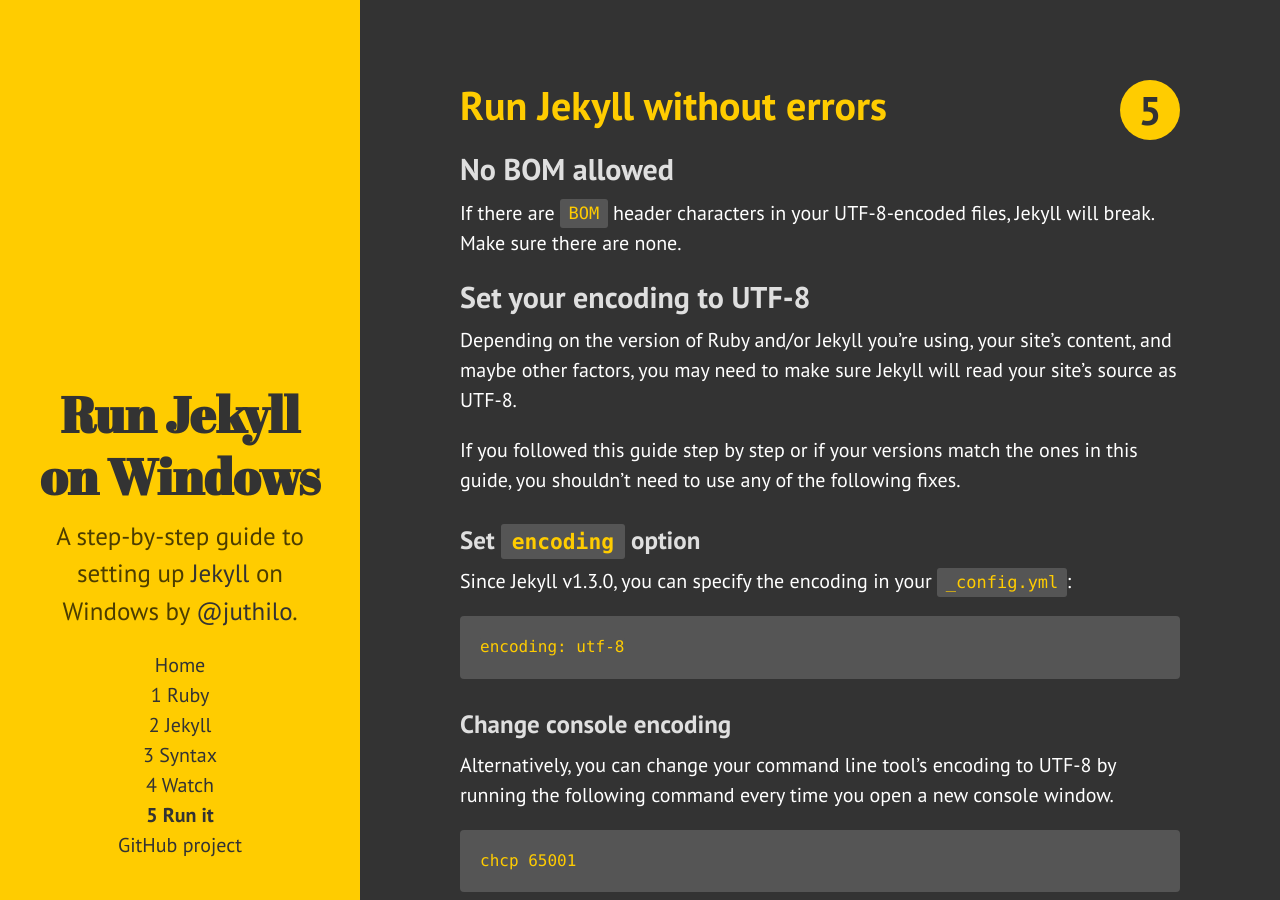
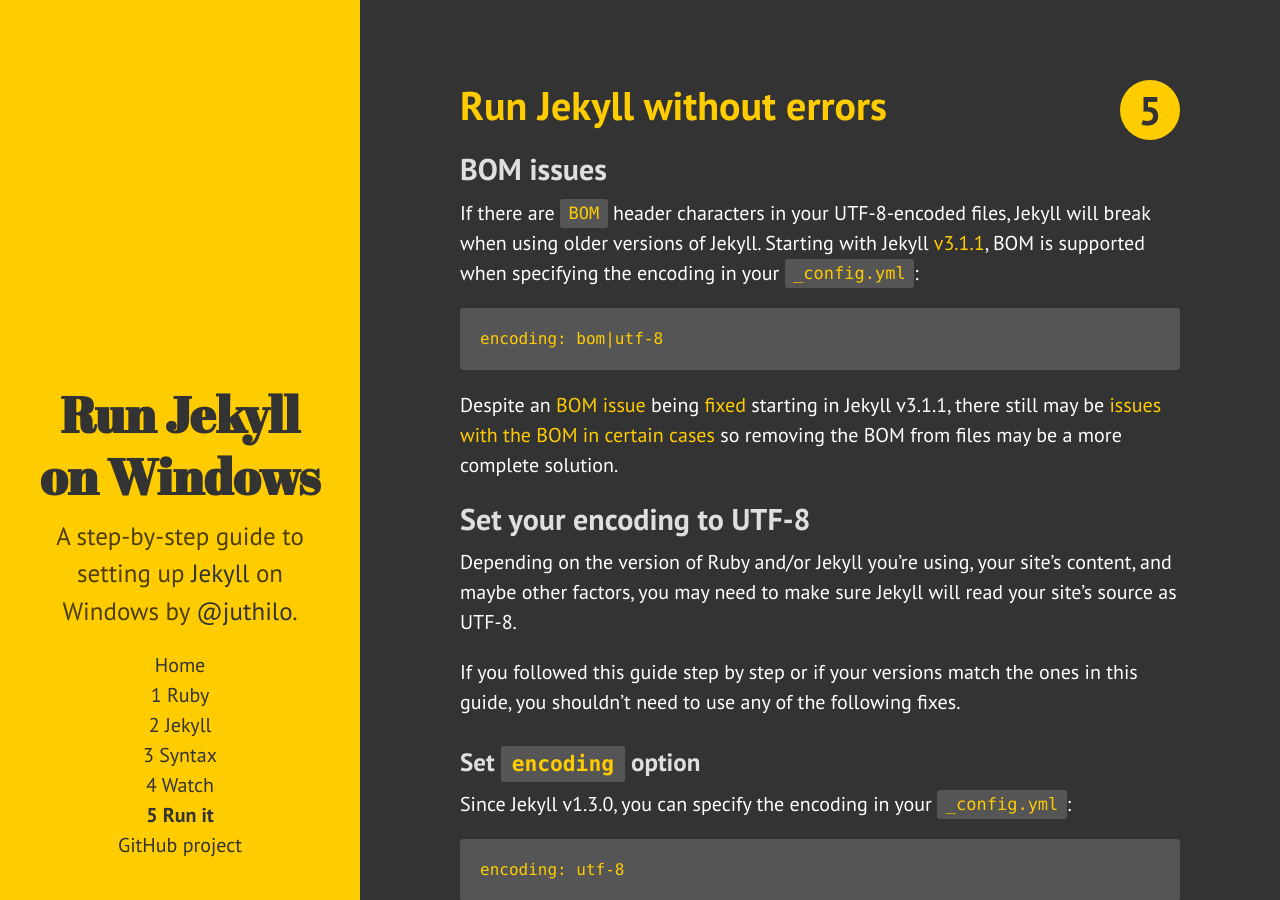
Before and after one commit to juthilo/run-jekyll-on-windows, a Jekyll site: the page built from 5-running-jekyll.md, in a window 1280 px wide and 900 px high. Built offline with Jekyll 4.4.1, drawn with Linux system fonts in a browser that asks for light colours.

Commit message:
update information about BOM

```diff
--- a/5-running-jekyll.md
+++ b/5-running-jekyll.md
@@ -4,9 +4,15 @@
 step: 5
 ---
 
-## No BOM allowed
+## BOM issues
 
-If there are `BOM` header characters in your UTF-8-encoded files, Jekyll will break. Make sure there are none.
+If there are `BOM` header characters in your UTF-8-encoded files, Jekyll will break when using older versions of Jekyll. Starting with Jekyll [v3.1.1](https://github.com/jekyll/jekyll/releases/tag/v3.1.1), BOM is supported when specifying the encoding in your `_config.yml`:
+
+~~~
+encoding: bom|utf-8
+~~~
+
+Despite an [BOM issue](https://github.com/jekyll/jekyll/issues/2853) being [fixed](https://github.com/jekyll/jekyll/pull/4404) starting in Jekyll v3.1.1, there still may be [issues with the BOM in certain cases](https://github.com/jekyll/jekyll/issues/5363) so removing the BOM from files may be a more complete solution.
 
 ## Set your encoding to UTF-8
 
--- a/_config.yml
+++ b/_config.yml
@@ -1,6 +1,6 @@
 # Dependencies
 markdown:         kramdown
-highlighter:      pygments
+highlighter:      rouge
 
 # Permalinks
 permalink:        pretty
```
